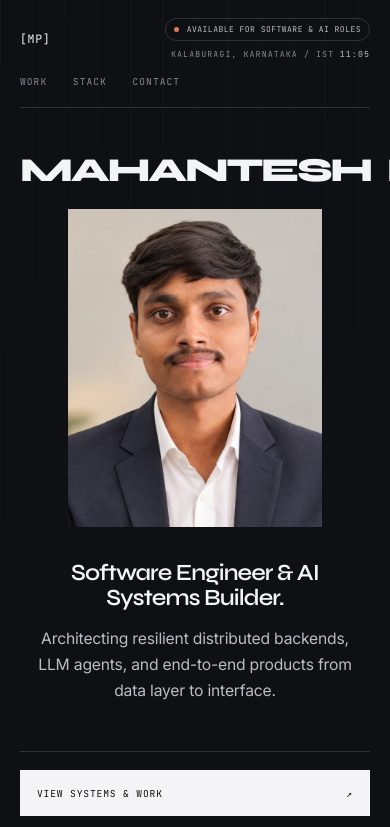
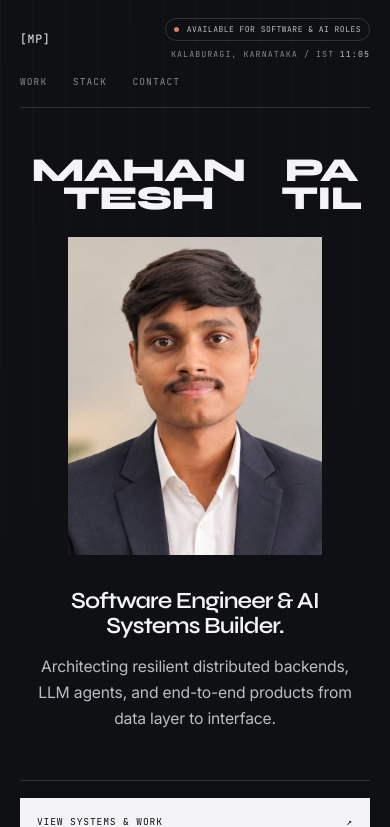
Before and after one commit to MahanteshPatil1214/mahanteshpatil, a Next.js app: page / in a window 390 px wide. Shown: the top 827 px of the page. Built offline with nearby package versions, Linux system fonts and the light colour scheme; no server answers.

Commit message:
Fix mobile: portrait always visible, name no longer clipped

```diff
--- a/app/components/Hero.tsx
+++ b/app/components/Hero.tsx
@@ -21,7 +21,7 @@ export default function Hero() {
           </h1>
 
           <div className={styles.heroBody}>
-            <figure className={styles.portrait} data-reveal>
+            <figure className={styles.portrait}>
               <img
                 src="/portrait.jpg"
                 alt="Mahantesh Patil"
--- a/app/components/portfolio.module.scss
+++ b/app/components/portfolio.module.scss
@@ -1894,6 +1894,8 @@
 
   .heroName {
     font-size: clamp(1.8rem, 9vw, 4.6rem);
+    letter-spacing: -0.02em;
+    overflow-wrap: anywhere;
   }
 
   .heroIntro {
```
